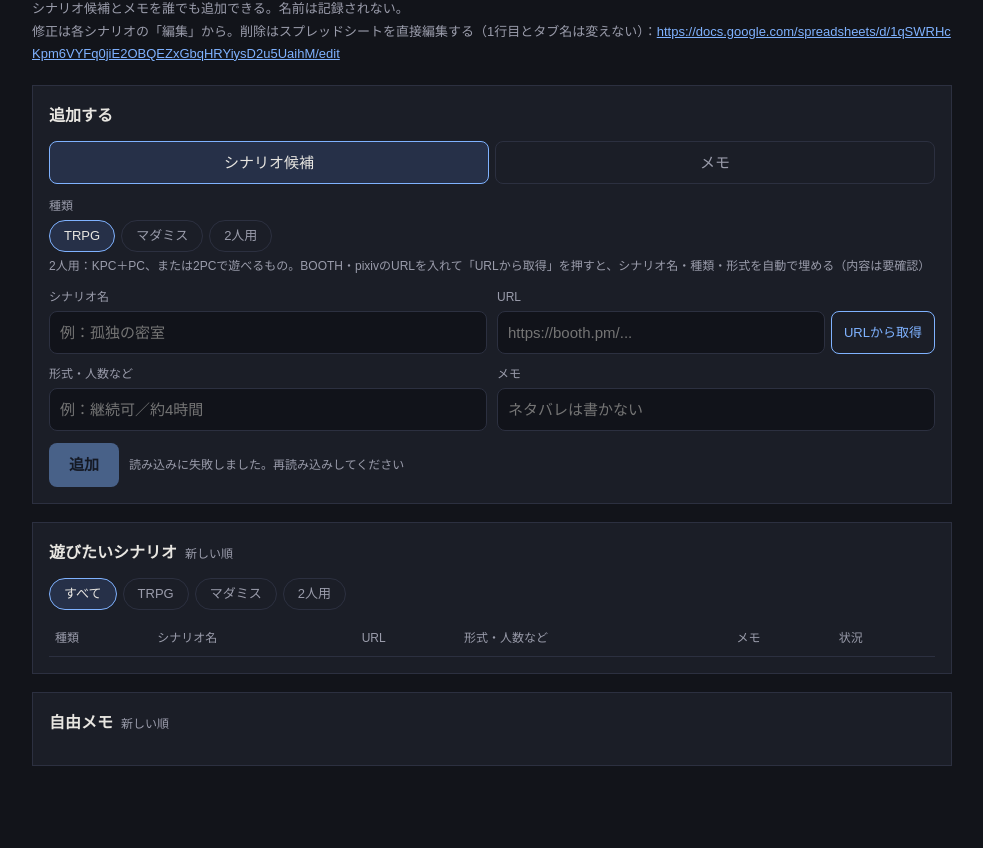
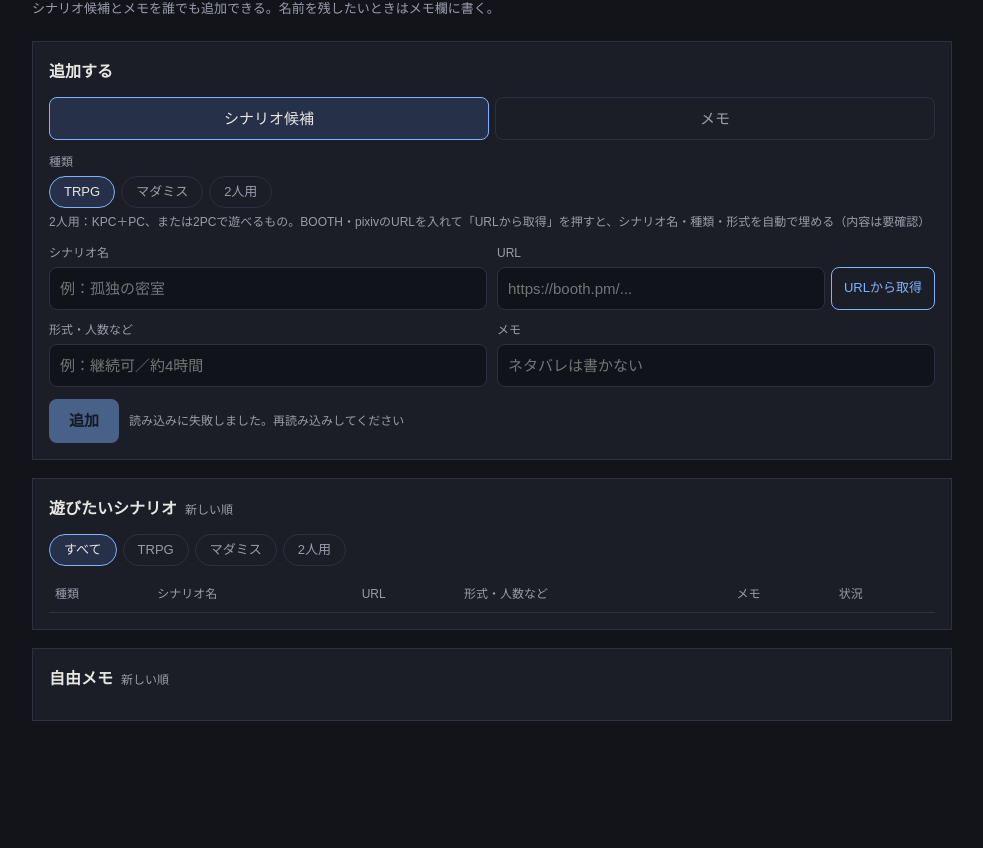
Before and after one commit to usb-net/nt-trpg, a plain HTML site: page board.html in a window 1280 px wide. Shown: the part 121-969 px from the top of the page, without its empty margins (148-1131 px from the left). After the commit the page ends 924 px from the top, so only its background shows below. Drawn offline with Linux system fonts and the light colour scheme; no server answers.

Commit message:
投稿ボードの案内文を簡潔に
Co-Authored-By: Claude Opus 5.5 <noreply@anthropic.com>
Claude-Session: https://claude.ai/code/session_01WzY7RKwsaspNYqHxLY3T6G

```diff
--- a/board.html
+++ b/board.html
@@ -161,7 +161,7 @@ dialog .actions { justify-content: flex-end; }
     <a href="https://usb-net.github.io/TRPG/CSdraft.html" target="_blank" rel="noopener">キャラシ下書き帳 ↗</a>
   </nav>
   <h1>NT卓 投稿ボード</h1>
-  <p class="lead">シナリオ候補とメモを誰でも追加できる。名前は記録されない。<br>修正は各シナリオの「編集」から。削除はスプレッドシートを直接編集する（1行目とタブ名は変えない）：<a href="https://docs.google.com/spreadsheets/d/1qSWRHcKpm6VYFq0jiE2OBQEZxGbqHRYiysD2u5UaihM/edit" target="_blank" rel="noopener noreferrer">https://docs.google.com/spreadsheets/d/1qSWRHcKpm6VYFq0jiE2OBQEZxGbqHRYiysD2u5UaihM/edit</a></p>
+  <p class="lead">シナリオ候補とメモを誰でも追加できる。名前を残したいときはメモ欄に書く。</p>
 
   <section class="panel" aria-labelledby="h-add">
     <h2 id="h-add">追加する</h2>
```
